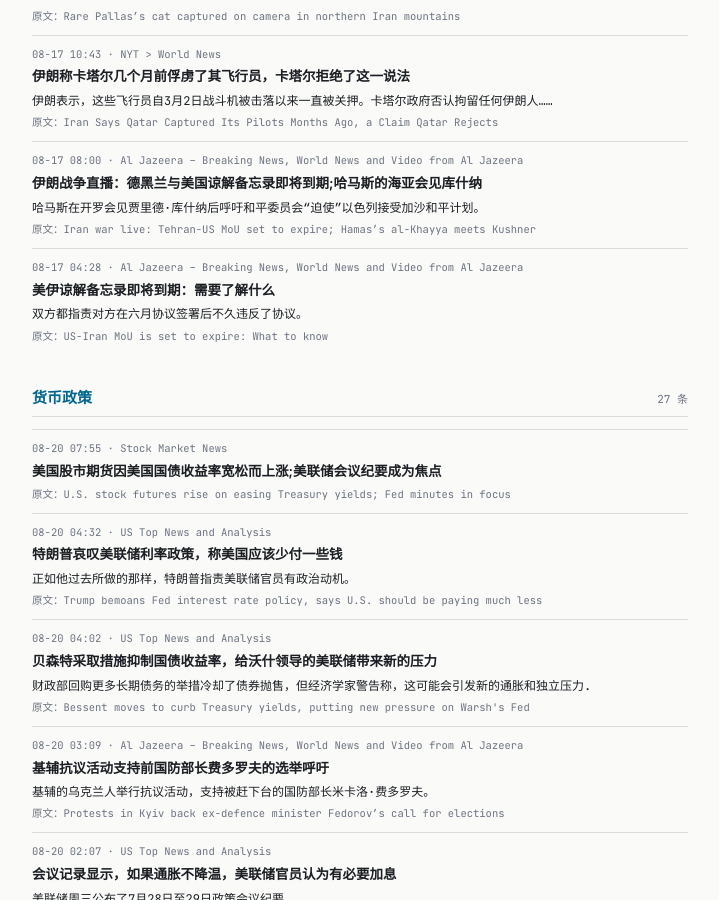
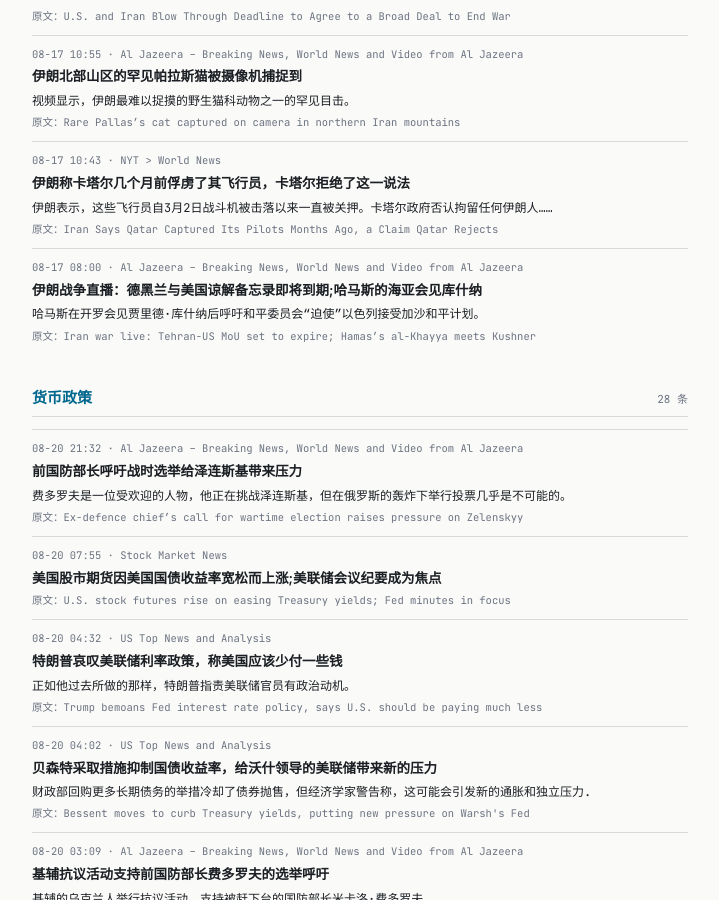
Before and after one commit to tang3super/tang3super.github.io, a Jekyll site: the page built from macro-trade/news-digest.md, in a window 1280 px wide and 900 px high, scrolled down 8099 px. Shown: the whole window, without its empty margins (280-999 px from the left). Built offline with Jekyll 4.4.1, drawn with Linux system fonts in a browser that asks for light colours; some of the changed text lies outside the part shown.

Commit message:
sync news-digest article

```diff
--- a/macro-trade/news-digest.md
+++ b/macro-trade/news-digest.md
@@ -5,11 +5,18 @@
 date: '2026-08-20'
 summary: 2026年第34周监控
 week_label: 2026年第34周监控
-last_updated: 2026-08-20 21:54
+last_updated: 2026-08-20 22:26
 refresh_note: 每 5 分钟自动刷新
 topics:
 - name: 地缘政治
   items:
+  - title: Trump Threat Puts Focus on Iran’s Trading Partners
+    summary: President Trump appeared to suggest that the United States would impose economic penalties on countries that do business with Iran, though h…
+    link: https://www.nytimes.com/2026/08/20/world/middleeast/iran-trade-trump-threat-china.html
+    source: NYT > World News
+    time: 08-20 22:12
+    title_zh: 特朗普威胁将焦点放在伊朗贸易伙伴身上
+    summary_zh: 特朗普总统似乎暗示，美国将对与伊朗做生意的国家实施经济惩罚，尽管他说。
   - title: 'War on Iran: Trump announces a new campaign to isolate Iran economically'
     summary: US President Donald Trump has announced a new campaign to isolate Iran and punish its trading partners.
     link: https://www.aljazeera.com/video/newsfeed/2026/8/20/war-on-iran-trump-announces-a-new-campaign-to-isolate-iran-economically?traffic_source=rss
@@ -548,15 +555,15 @@
     time: 08-17 08:00
     title_zh: 伊朗战争直播：德黑兰与美国谅解备忘录即将到期;哈马斯的海亚会见库什纳
     summary_zh: 哈马斯在开罗会见贾里德·库什纳后呼吁和平委员会“迫使”以色列接受加沙和平计划。
-  - title: 'US-Iran MoU is set to expire: What to know'
-    summary: Both sides accused the other of violating the June agreement shortly after it was signed.
-    link: https://www.aljazeera.com/news/2026/8/16/us-iran-mou-is-set-to-expire-what-to-know?traffic_source=rss
-    source: Al Jazeera – Breaking News, World News and Video from Al Jazeera
-    time: 08-17 04:28
-    title_zh: 美伊谅解备忘录即将到期：需要了解什么
-    summary_zh: 双方都指责对方在六月协议签署后不久违反了协议。
 - name: 货币政策
   items:
+  - title: Ex-defence chief’s call for wartime election raises pressure on Zelenskyy
+    summary: Fedorov, a popular figure, is challenging Zelenskyy but holding a vote under Russia's bombs is near impossible.
+    link: https://www.aljazeera.com/news/2026/8/20/ukraines-ex-defence-chief-calls-for-presidential-vote?traffic_source=rss
+    source: Al Jazeera – Breaking News, World News and Video from Al Jazeera
+    time: 08-20 21:32
+    title_zh: 前国防部长呼吁战时选举给泽连斯基带来压力
+    summary_zh: 费多罗夫是一位受欢迎的人物，他正在挑战泽连斯基，但在俄罗斯的轰炸下举行投票几乎是不可能的。
   - title: U.S. stock futures rise on easing Treasury yields; Fed minutes in focus
     summary: ''
     link: https://www.investing.com/news/stock-market-news/us-stock-futures-rise-on-easing-treasury-yields-fed-minutes-in-focus-4868458
@@ -738,6 +745,12 @@
     title_zh: 由于收益率下降和美联储暂停押注提振情绪，欧洲股市小幅上涨
 - name: AI基建
   items:
+  - title: 'NVIDIA coiled in tight $5 range at $217: Hourly levels'
+    summary: ''
+    link: https://www.investing.com/news/stock-market-news/nvidia-stalls-near-22750-double-top-live-levels-93CH-4863473
+    source: Stock Market News
+    time: 08-20 22:17
+    title_zh: NVIDIA在217美元的时候紧紧地盘绕在5美元的范围内：每小时水平
   - title: SK Hynix reaches deal to pay 60% of bonuses in company shares- Reuters
     summary: ''
     link: https://www.investing.com/news/stock-market-news/sk-hynix-reaches-deal-to-pay-60-of-bonuses-in-company-shares-reuters-93CH-4868775
```
